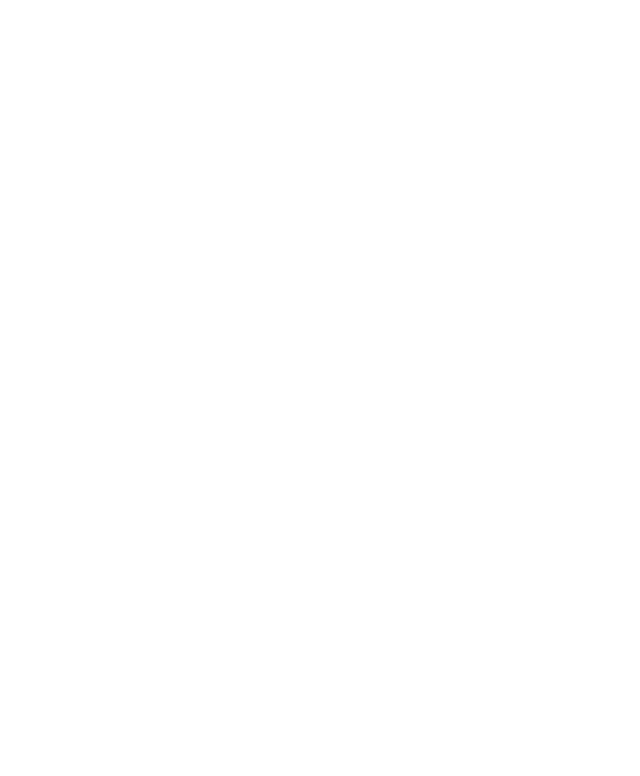
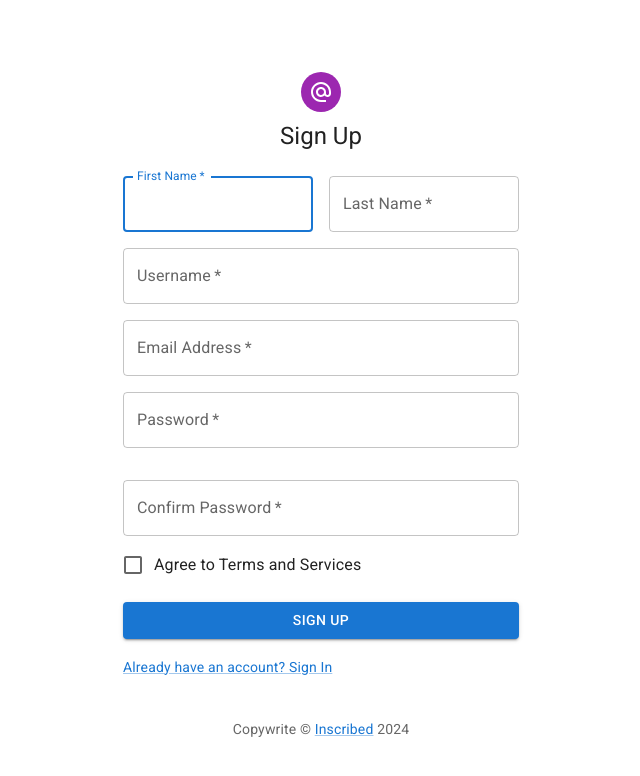
Before and after one commit to newgen211/Inscribed, a React (Vite) app in the folder client/: page /sign-up in a window 1280 px wide. Before the commit this address had no page. Shown: the top 776 px of the page, without its empty margins (319-959 px from the left). Built offline with nearby package versions, Linux system fonts and the light colour scheme.

Commit message:
Adds simple register page
	- Register page based off material ui template found here
	  https://mui.com/material-ui/getting-started/templates/

```diff
--- a/client/src/App.tsx
+++ b/client/src/App.tsx
@@ -1,5 +1,6 @@
 import { BrowserRouter, Route, Routes } from 'react-router-dom';
 import LoginPage from './pages/LoginPage';
+import SignupPage from './pages/SignupPage';
 
 export default function App() {
 
@@ -10,6 +11,7 @@
       <Routes>
 
         <Route path='/' element={<LoginPage />} />
+        <Route path='/sign-up' element={<SignupPage />} />
 
       </Routes>
 
--- a/client/src/pages/LoginPage.tsx
+++ b/client/src/pages/LoginPage.tsx
@@ -1,5 +1,5 @@
 import { Avatar, Box, Button, Checkbox, Container, FormControlLabel, Grid, TextField, Typography, Link } from '@mui/material';
-import AdjustIcon from '@mui/icons-material/Adjust';
+import AlternateEmailIcon from '@mui/icons-material/AlternateEmail';
 import { Link as ReactRouterDomLink } from 'react-router-dom';
 import Copyright from '../components/Copyright';
 
@@ -10,7 +10,7 @@
 
         <Container component='main' maxWidth='xs'>
 
-            {/* Icon and Title */}
+
             <Box
                 sx={{
                     marginTop: 8,
@@ -19,14 +19,14 @@
                     alignItems: 'center',
                 }}
             >
-
+                {/* Icon and Title */}
                 <Avatar
                     sx={{
                         m: 1,
                         bgcolor: 'secondary.main'
                     }}
                 >
-                    <AdjustIcon />
+                    <AlternateEmailIcon />
                 </Avatar>
 
                 <Typography component='h1' variant='h5'>Sign In</Typography>
--- /dev/null
+++ b/client/src/pages/SignupPage.tsx
@@ -0,0 +1,163 @@
+import { Avatar, Box, Button, Checkbox, Container, FormControlLabel, Grid, Link, TextField, Typography } from '@mui/material';
+import AlternateEmailIcon from '@mui/icons-material/AlternateEmail';
+import Copyright from '../components/Copyright';
+import { Link as ReactRouterDomLink } from 'react-router-dom';
+
+export default function SignupPage() {
+
+    return (
+
+        <Container component='main' maxWidth="xs">
+
+
+            <Box
+                sx={{
+                    marginTop: 8,
+                    display: 'flex',
+                    flexDirection: 'column',
+                    alignItems: 'center',
+                }}
+            >
+                {/* Icon and Title */}
+                <Avatar
+                    sx={{
+                        m: 1,
+                        bgcolor: 'secondary.main'
+                    }}
+                >
+                    <AlternateEmailIcon />
+                </Avatar>
+
+                <Typography component='h1' variant='h5'>Sign Up</Typography>
+
+                {/* Sign Up Form */}
+                <Box component='form' noValidate sx={{mt: 3}}>
+
+                    <Grid container spacing={2}>
+
+                        <Grid item xs={12} sm={6}>
+
+                            <TextField
+                                required
+                                fullWidth
+                                id='first_name'
+                                label='First Name'
+                                name='first_name'
+                                autoComplete="given-name"
+                                autoFocus
+                            />
+
+                        </Grid>
+
+                        <Grid item xs={12} sm={6}>
+
+                            <TextField
+                                required
+                                fullWidth
+                                id='last_name'
+                                label='Last Name'
+                                name='last_name'
+                                autoComplete="family-name"
+                            />
+
+                        </Grid>
+
+                        <Grid item xs={12}>
+
+                            <TextField
+                                required
+                                fullWidth
+                                id='username'
+                                label='Username'
+                                name='username'
+                                autoComplete="username"
+                            />
+
+                        </Grid>
+
+                        <Grid item xs={12}>
+
+                            <TextField
+                                required
+                                fullWidth
+                                id='email'
+                                label='Email Address'
+                                name='email'
+                                autoComplete="email"
+                                type='email'
+                            />
+
+                        </Grid>
+
+                        <Grid item xs={12}>
+
+                            <TextField
+                                required
+                                fullWidth
+                                id='password'
+                                label='Password'
+                                name='password'
+                                autoComplete="password"
+                                type='password'
+                            />
+
+                        </Grid>
+
+                        <Grid item xs={12}>
+
+                            <TextField
+                                margin='normal'
+                                required
+                                fullWidth
+                                id='confirm_password'
+                                label='Confirm Password'
+                                name='confirm_password'
+                                autoComplete="confirm_password"
+                                type='password'
+                            />
+
+                        </Grid>
+
+                    </Grid>
+
+                    <FormControlLabel
+                        control={<Checkbox value='terms-and-services' color='primary' />}
+                        label='Agree to Terms and Services'
+                    />
+
+                    <Button
+                        type='submit'
+                        fullWidth
+                        variant='contained'
+                        sx={{my: 2}}
+                    >
+                        Sign Up
+                    </Button>
+
+                    <Grid container>
+
+                        <Grid item>
+                            <Link component={ReactRouterDomLink} to='/' variant='body2'>
+                                Already have an account? Sign In
+                            </Link>
+                        </Grid>
+
+                    </Grid>
+
+                </Box>
+
+                {/* Copyright Component */}
+                <Copyright
+                sx={{
+                    mt: 5,
+                    mb: 4
+                }}
+            />
+
+            </Box>
+
+        </Container>
+
+    );
+
+}
```
